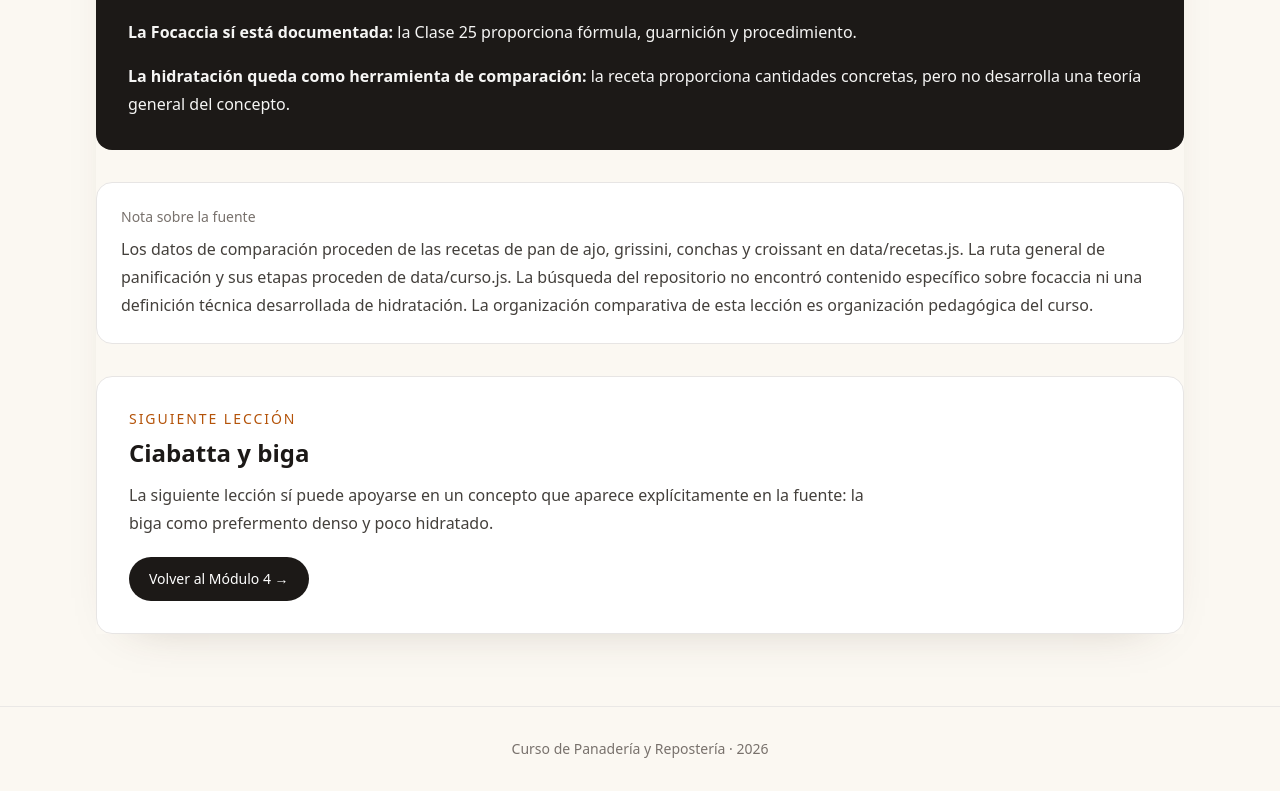
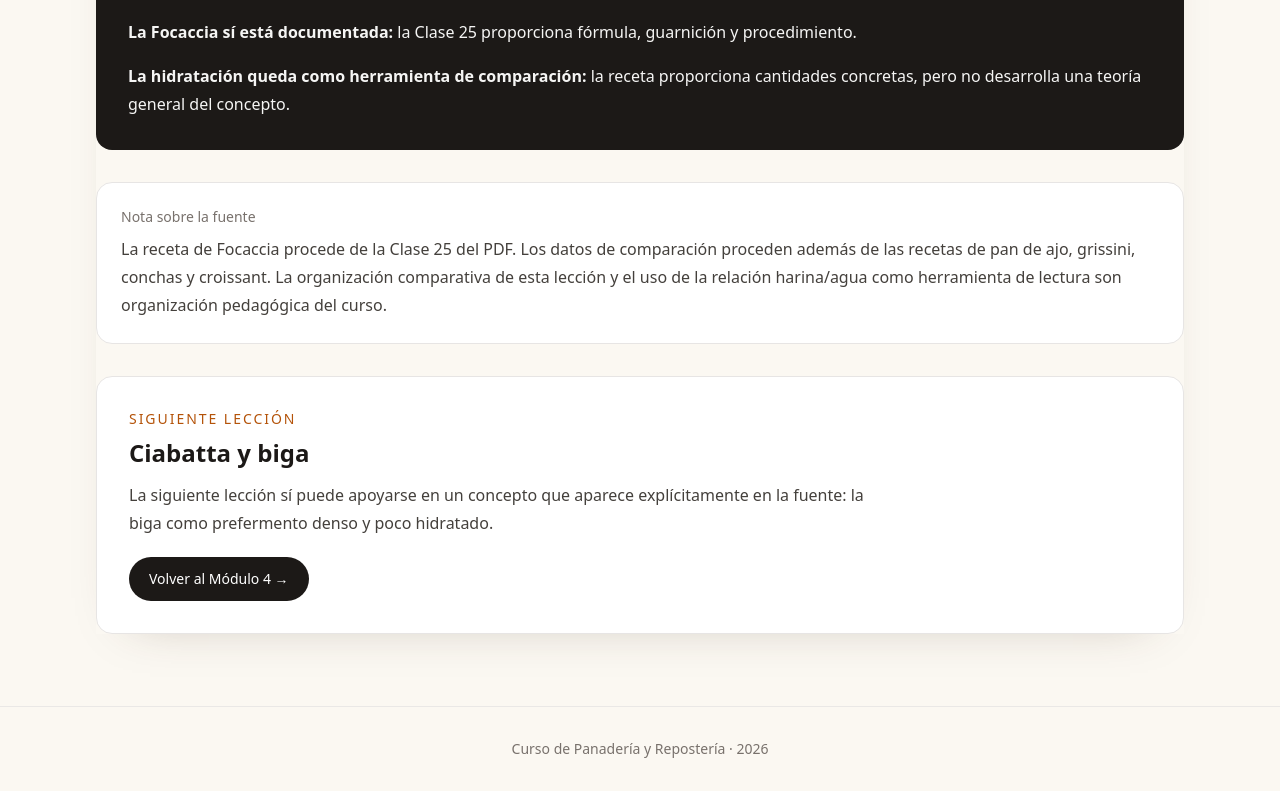
Before and after one commit to Drworm82/CursoPanadero, a Next.js app: page /leccion-focaccia-otra-forma-hidratacion in a window 1280 px wide. Shown: the part 4299-5090 px from the top of the page. Built offline with nearby package versions, Linux system fonts and the light colour scheme; no server answers.

Commit message:
Corregir nota de fuente de Focaccia

```diff
--- a/pages/leccion-focaccia-otra-forma-hidratacion.js
+++ b/pages/leccion-focaccia-otra-forma-hidratacion.js
@@ -196,10 +196,9 @@ export default function LessonTwentyNinePage() {
         <section className="rounded-2xl border border-stone-200 bg-white p-6">
           <p className="text-sm font-medium text-stone-500">Nota sobre la fuente</p>
           <p className="mt-2 leading-7 text-stone-700">
-            Los datos de comparación proceden de las recetas de pan de ajo, grissini, conchas y croissant en
-            data/recetas.js. La ruta general de panificación y sus etapas proceden de data/curso.js. La búsqueda
-            del repositorio no encontró contenido específico sobre focaccia ni una definición técnica desarrollada
-            de hidratación. La organización comparativa de esta lección es organización pedagógica del curso.
+            La receta de Focaccia procede de la Clase 25 del PDF. Los datos de comparación proceden además de las recetas
+            de pan de ajo, grissini, conchas y croissant. La organización comparativa de esta lección y el uso de la
+            relación harina/agua como herramienta de lectura son organización pedagógica del curso.
           </p>
         </section>
 
```
